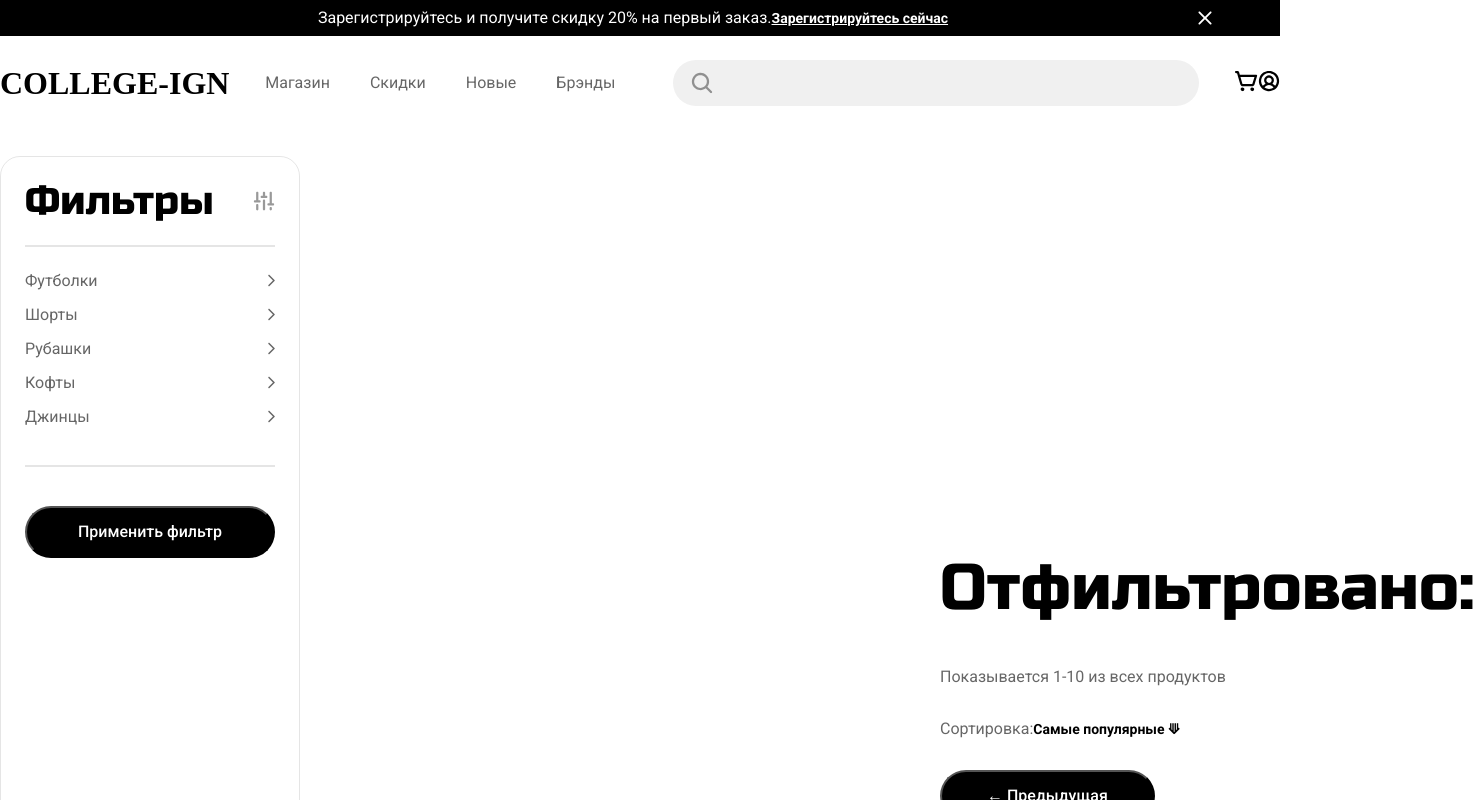
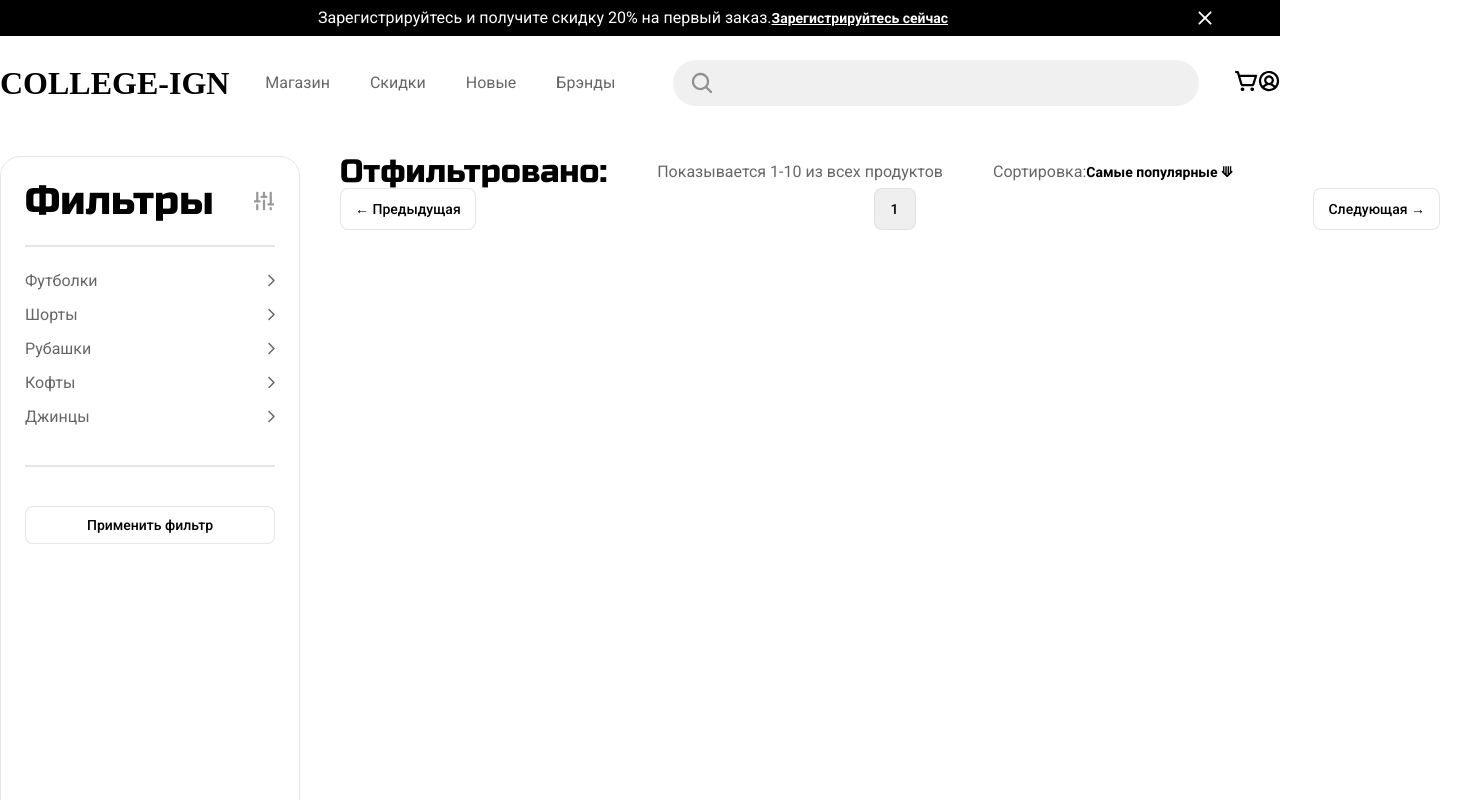
Before and after one commit to p1gnat/college-clothes-shop, a React (Vite) app in the folder client/: page /shop in a window 1280 px wide. Shown: the top 800 px of the page, 1474 px wide, since content can reach past the window. Built offline with nearby package versions, Linux system fonts and the light colour scheme; a web font is replaced by a local one.

Commit message:
More styles on the shop page

```diff
--- /dev/null
+++ b/client/src/components/ShopComponents/AllProducts.css
@@ -0,0 +1,68 @@
+.products {
+  width: 1100px;
+}
+
+.top-parts {
+  display: flex;
+  align-items: center;
+  flex-flow: row;
+
+  gap: 50px;
+}
+
+.product-h1 {
+  font-family: "Russo One";
+  font-weight: 400;
+  font-size: 32px;
+  line-height: 100%;
+  letter-spacing: 0%;
+  vertical-align: middle;
+}
+
+.product-p {
+  font-family: "Roboto";
+  font-weight: 400;
+  font-size: 16px;
+
+  line-height: 100%;
+  letter-spacing: 0%;
+}
+
+.product-span {
+  cursor: pointer;
+}
+
+.bottom-parts {
+  display: flex;
+  justify-content: space-between;
+  flex-flow: row;
+}
+
+.shop-button {
+  font-family: "Roboto";
+  font-weight: 500;
+  font-size: 14px;
+  line-height: 20px;
+  letter-spacing: 0%;
+
+  padding: 8px 14px;
+  background-color: white;
+  border-radius: 8px;
+  border: 1px solid #0000001a;
+}
+
+.pages-counter {
+}
+
+.shop-number {
+  font-family: "Roboto";
+  font-weight: 500;
+  font-size: 14px;
+  line-height: 20px;
+  letter-spacing: 0%;
+  text-align: center;
+  padding: 10px 16px;
+
+  border-radius: 8px;
+  border: 1px solid #0000000f;
+}
--- /dev/null
+++ b/client/src/components/ShopComponents/AllProducts.jsx
@@ -0,0 +1,44 @@
+import React from "react";
+import "./AllProducts.css";
+import ProductCard from "./ProductCard";
+
+const AllProducts = () => {
+  return (
+    <section className="products">
+      <div className="top-parts">
+        <h1 className="product-h1">Отфильтровано:</h1>
+        <p className="product-p">Показывается 1-10 из всех продуктов</p>
+        <p className="product-p">
+          Сортировка:
+          <span className="product-span">Самые популярные ⟱</span>
+        </p>
+      </div>
+
+      <section className="card-row">
+        <ProductCard />
+        <ProductCard />
+        <ProductCard />
+      </section>
+      <section className="card-row">
+        <ProductCard />
+        <ProductCard />
+        <ProductCard />
+      </section>
+      <section className="card-row">
+        <ProductCard />
+        <ProductCard />
+        <ProductCard />
+      </section>
+
+      <div className="bottom-parts">
+        <button className="shop-button">← Предыдущая</button>
+        <section className="pages-counter">
+          <button className="shop-number">1</button>
+        </section>
+        <button className="shop-button">Следующая →</button>
+      </div>
+    </section>
+  );
+};
+
+export default AllProducts;
--- a/client/src/components/ShopComponents/Filter.css
+++ b/client/src/components/ShopComponents/Filter.css
@@ -1,5 +1,4 @@
 .filters {
-  margin-top: 50px;
   width: 300px;
   height: 1220px;
 
--- /dev/null
+++ b/client/src/components/ShopComponents/ProductCard.jsx
@@ -0,0 +1,8 @@
+import React from "react";
+import "./ProductCard.css";
+
+const ProductCard = () => {
+  return <div></div>;
+};
+
+export default ProductCard;
--- a/client/src/pageStyles/Shop.css
+++ b/client/src/pageStyles/Shop.css
@@ -1,6 +1,8 @@
-.main {
+.main-shop {
   display: flex;
   justify-content: space-between;
+  align-items: flex-start;
   margin: auto;
   width: 1440px;
+  margin-top: 50px;
 }
--- a/client/src/pages/Shop.jsx
+++ b/client/src/pages/Shop.jsx
@@ -6,36 +6,16 @@ import Footer from "../components/Footers/Footer";
 import Filter from "../components/ShopComponents/Filter";
 
 import "../pageStyles/Shop.css";
+import AllProducts from "../components/ShopComponents/AllProducts";
 
 const Shop = () => {
   return (
     <>
       <TopHeader></TopHeader>
       <Header></Header>
-      <div className="main">
+      <div className="main-shop">
         <Filter />
-        <section className="products">
-          <div className="top-parts">
-            <h1>Отфильтровано:</h1>
-            <p>Показывается 1-10 из всех продуктов</p>
-            <p>
-              Сортировка:
-              <span>Самые популярные ⟱</span>
-            </p>
-          </div>
-          <div className="row">
-            <section className="card"></section>
-            <section className="card"></section>
-            <section className="card"></section>
-          </div>
-          <div className="bottom-parts">
-            <button>← Предыдущая</button>
-            <section className="pages-counter">
-              <button>1</button>
-            </section>
-            <button>Следующая →</button>
-          </div>
-        </section>
+        <AllProducts />
       </div>
       <Aside></Aside>
       <Footer></Footer>
```
Also changed, not shown: client/src/components/ShopComponents/ProductCard.css (added).
